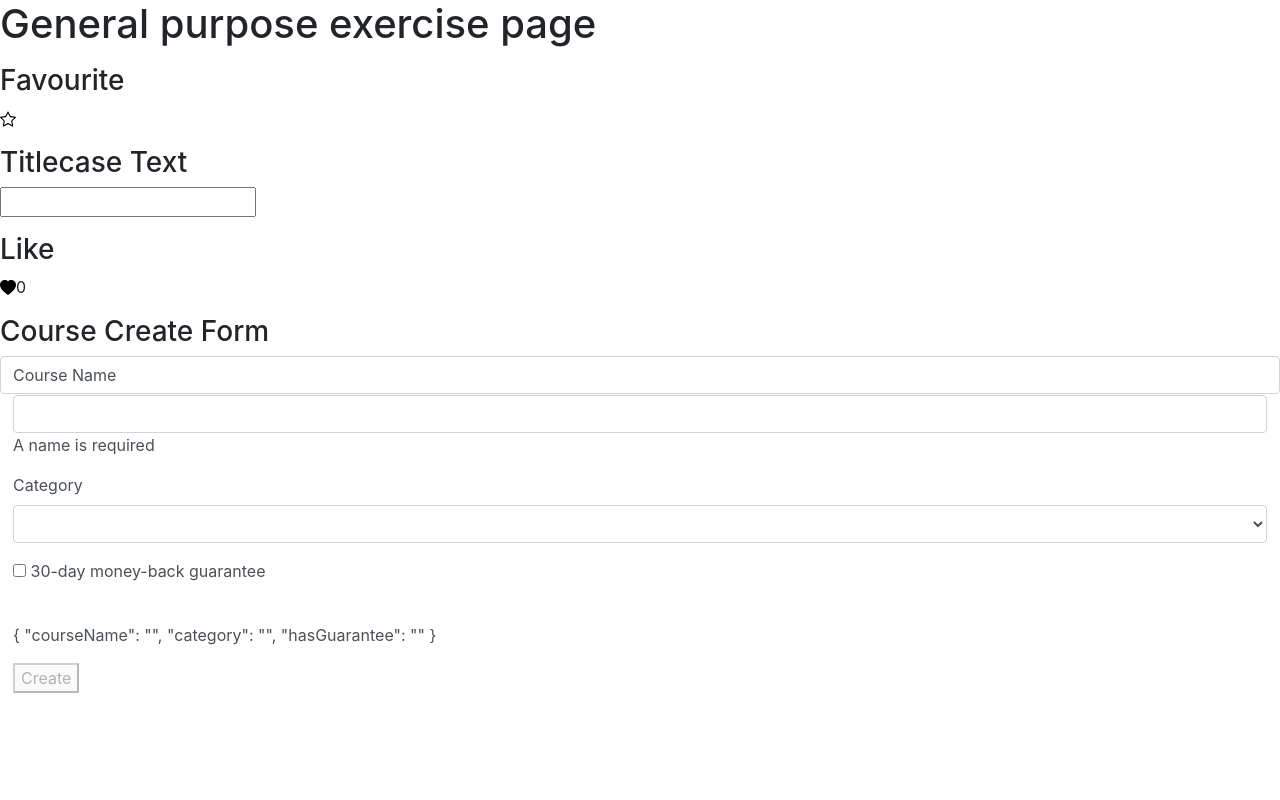
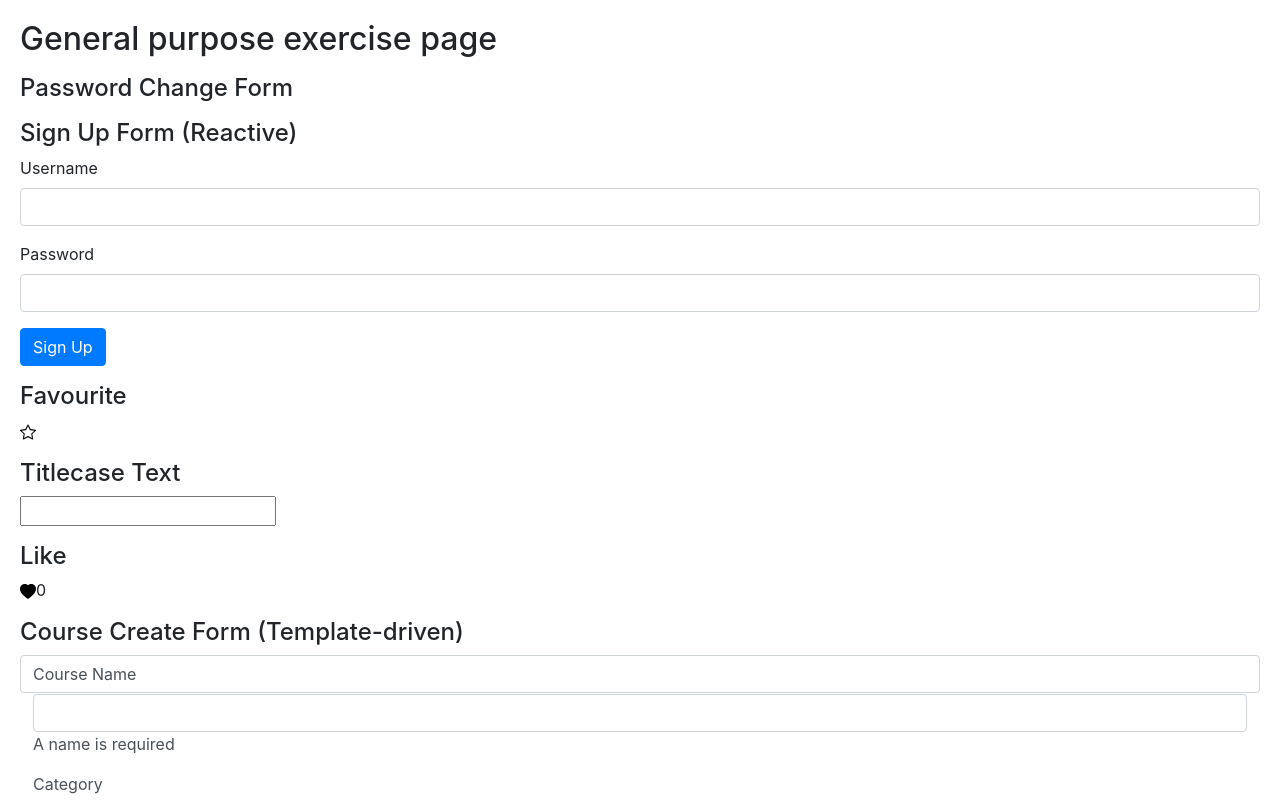
Before and after one commit to DDunning/ang-ts, an Angular app in the folder favorite/: page / in a window 1280 px wide. Shown: the top 800 px of the page. Built offline with nearby package versions, Linux system fonts and the light colour scheme.

Commit message:
Added Reactive Sign-up form exercise.

```diff
--- a/favorite/src/app/app.component.html
+++ b/favorite/src/app/app.component.html
@@ -1,20 +1,28 @@
-<h1>General purpose exercise page</h1>
+<h2>General purpose exercise page</h2>
+
+<p></p>
+<h4>Password Change Form</h4>
+
+
+<p></p>
+<h4>Sign Up Form (Reactive)</h4>
+<signup-form></signup-form>
 
 <p>
-<h3>Favourite</h3>
+<h4>Favourite</h4>
 <app-like></app-like>
 
 <p>
-<h3>Titlecase Text</h3>
+<h4>Titlecase Text</h4>
 <app-recase></app-recase>
 
 <p>
-<h3>Like</h3>
+<h4>Like</h4>
 <app-like2
   [likesCount]="tweet.likesCount"
   [isActive]="tweet.isLiked">
 </app-like2>
 
 <p>
-<h3>Course Create Form</h3>
+<h4>Course Create Form (Template-driven)</h4>
 <app-create-course-form></app-create-course-form>
--- a/favorite/src/app/app.module.ts
+++ b/favorite/src/app/app.module.ts
@@ -8,10 +8,12 @@ import { TitlecasePipe } from './titlecase.pipe';
 import { Like2Component } from './like2/like2.component';
 import { CreateCourseFormComponent } from './create-course-form/create-course-form.component';
 import { FormsModule } from '@angular/forms';
+import { SignupFormComponent } from './signup-form/signup-form.component';
 
 @NgModule({
   declarations: [
     AppComponent,
+    SignupFormComponent,
     LikeComponent,
     RecaseComponent,
     TitlecasePipe,
--- /dev/null
+++ b/favorite/src/app/signup-form/signup-form.component.html
@@ -0,0 +1,17 @@
+<form>
+    <div class="form-group">
+        <label for="username">Username</label>
+        <input
+            id="username"
+            type="text"
+            class="form-control">
+    </div>
+    <div class="form-group">
+        <label for="password">Password</label>
+        <input
+            id="password"
+            type="text"
+            class="form-control">
+    </div>
+    <button class="btn btn-primary" type="submit">Sign Up</button>
+</form>
--- a/favorite/src/styles.css
+++ b/favorite/src/styles.css
@@ -1,2 +1,6 @@
 /* You can add global styles to this file, and also import other style files */
 @import "~bootstrap/dist/css/bootstrap.css";
+
+body{
+    padding: 20px;
+  }
```
Also changed, not shown: favorite/src/app/signup-form/signup-form.component.ts (added, +9 -0 lines), favorite/src/app/signup-form/signup-form.component.css (added), 2 other files (tests, documents, lock files or other folders).
